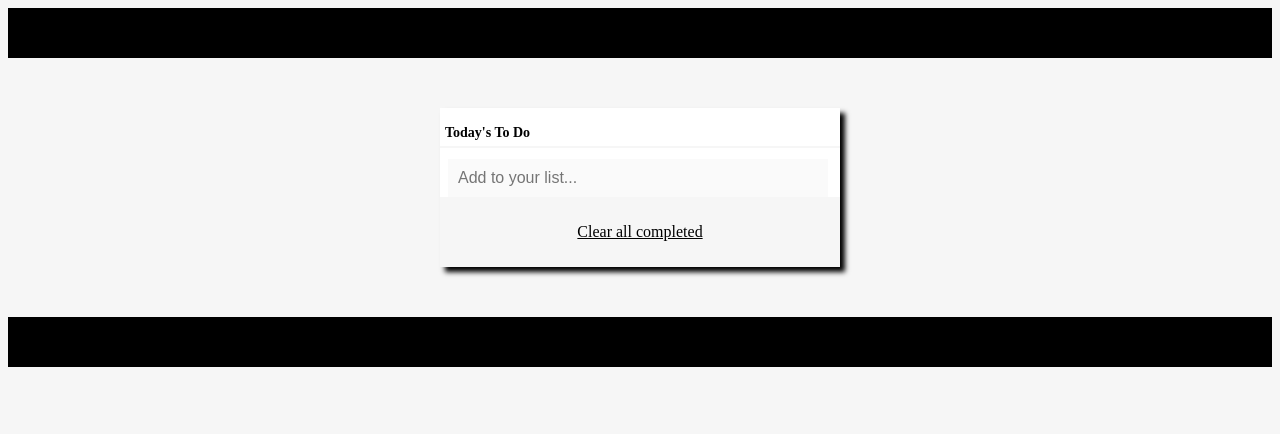
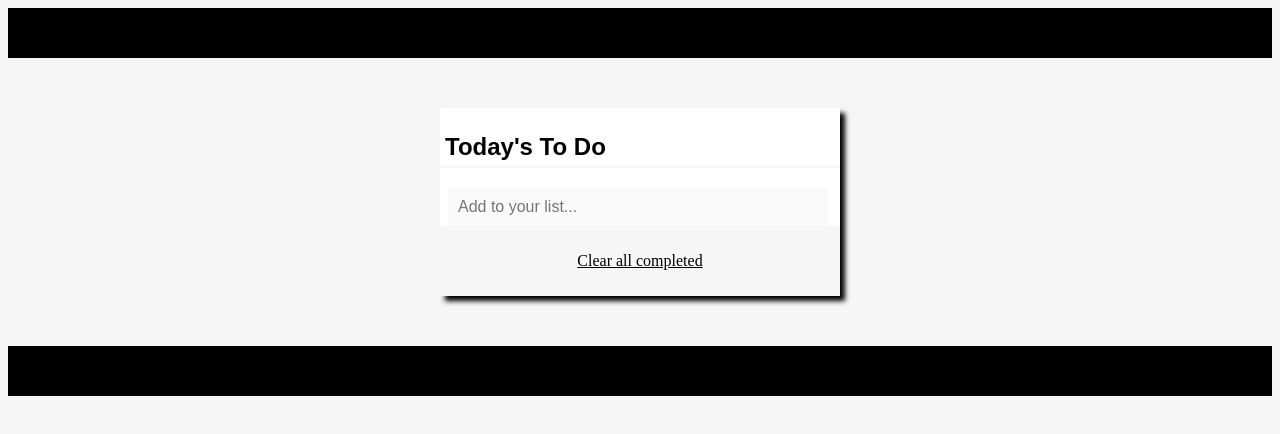
Before and after one commit to Maclenn77/To-Do-List, a website built with webpack: page src/index.html in a window 1280 px wide. Built offline with nearby package versions, Linux system fonts and the light colour scheme.

Commit message:
Add style

```diff
--- a/src/style.css
+++ b/src/style.css
@@ -23,7 +23,8 @@ body {
 }
 
 h1 {
-  font-size: 14px;
+  font-family: Arial, Helvetica, sans-serif;
+  font-size: 24px;
   padding: 5px;
   border-bottom: 2px solid #f6f6f6;
 }
@@ -42,6 +43,7 @@ li {
 }
 
 span {
+  font-family: Impact, Haettenschweiler, 'Arial Narrow Bold', sans-serif;
   align-self: center;
   margin-right: auto;
   margin-left: 5px;
```
